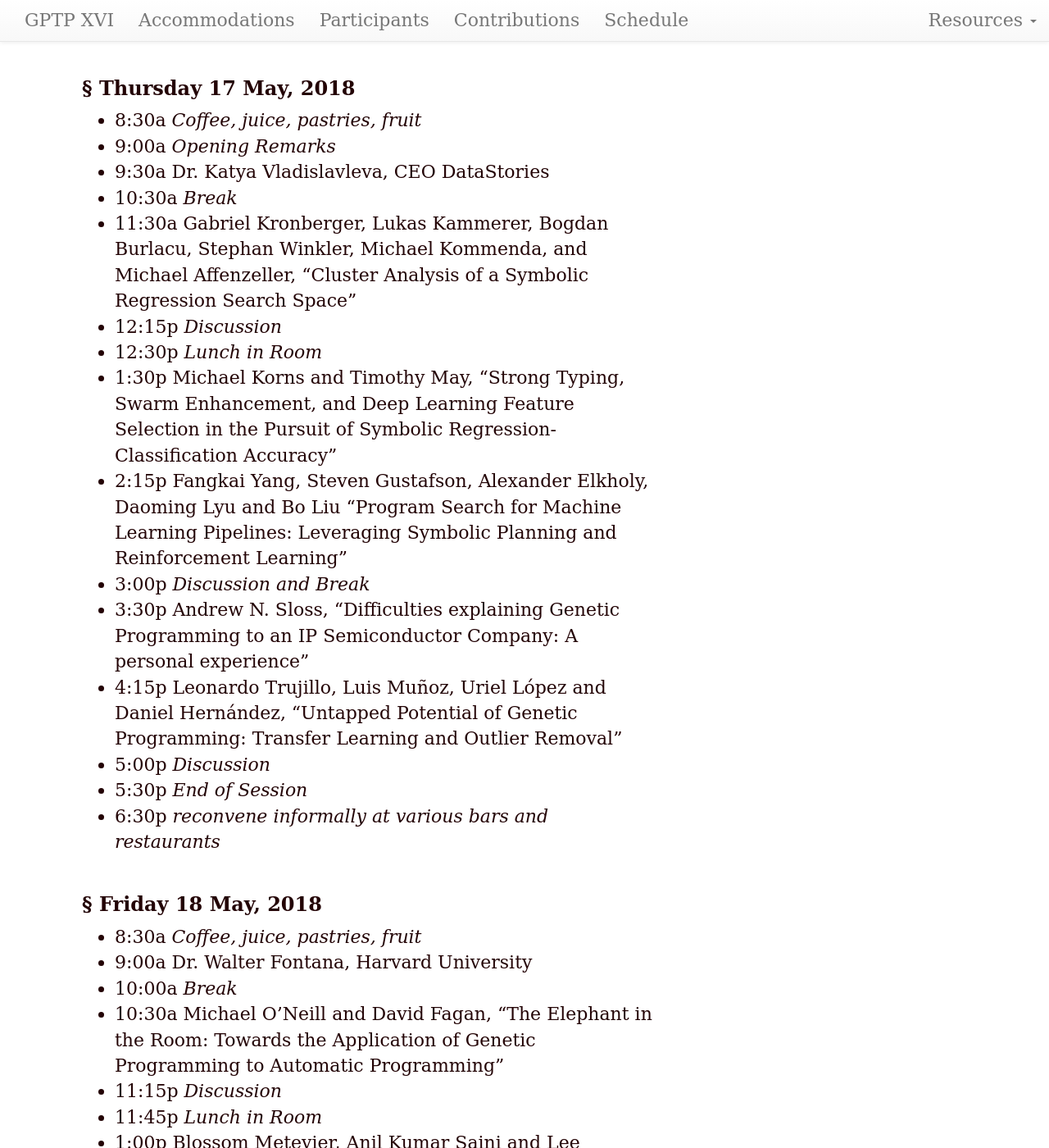
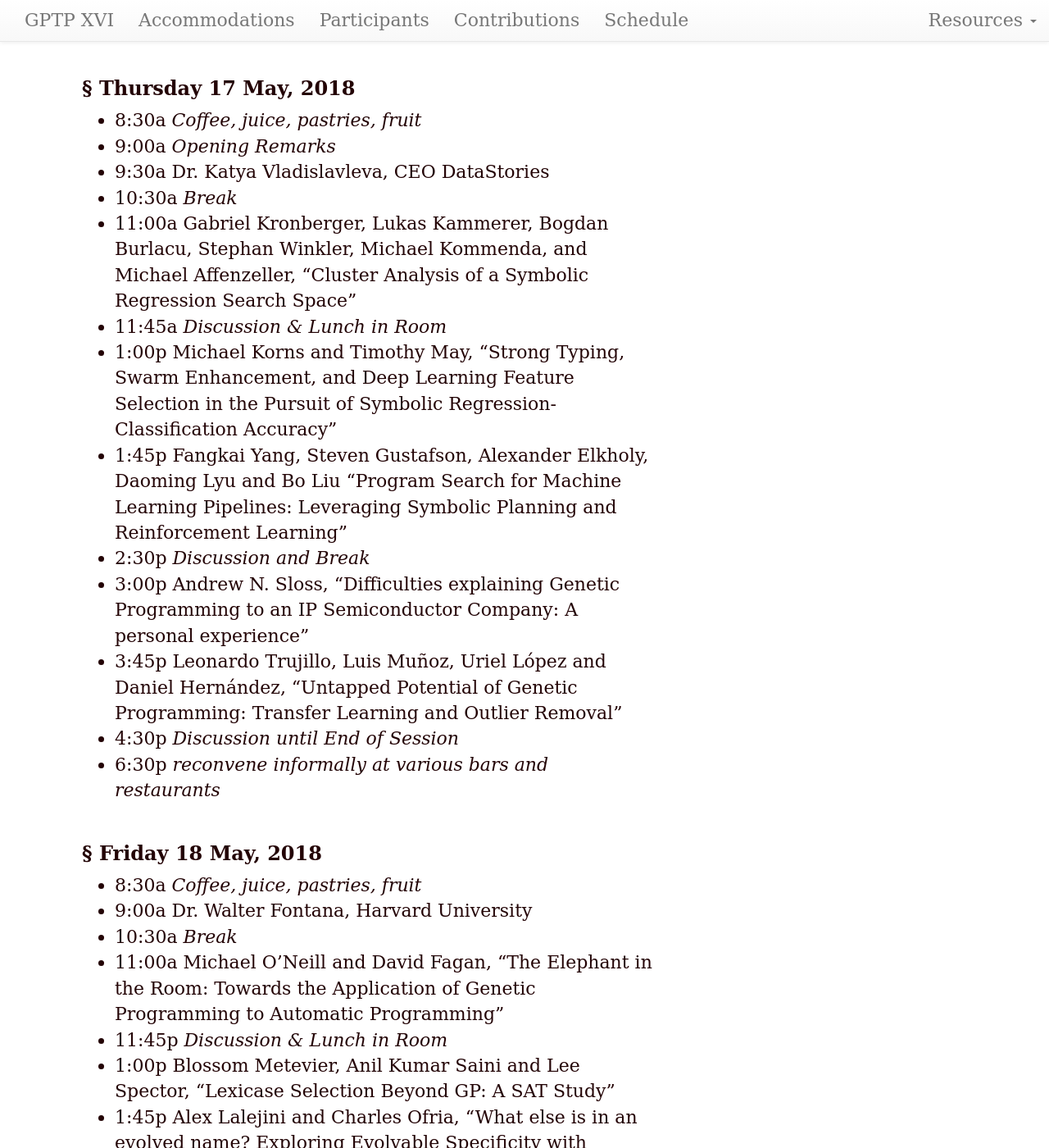
Before and after one commit to GPTP-workshop/gptp-workshop.github.io, a Jekyll site: the page built from schedule.md, in a window 1280 px wide and 1400 px high, scrolled down 228 px. Shown: the whole window at 82% size. Built offline with Jekyll 4.4.1, drawn with Linux system fonts in a browser that asks for light colours; some of the changed text lies outside the part shown.

Commit message:
fixed schedule times

```diff
--- a/schedule.md
+++ b/schedule.md
@@ -12,32 +12,28 @@ dates: "May 17-20, 2018"
 - 9:00a _Opening Remarks_
 - 9:30a Dr. Katya Vladislavleva, CEO DataStories
 - 10:30a _Break_
-- 11:30a Gabriel Kronberger, Lukas Kammerer, Bogdan Burlacu, Stephan Winkler, Michael Kommenda, and Michael Affenzeller, "Cluster Analysis of a Symbolic Regression Search Space"
-- 12:15p _Discussion_
-- 12:30p _Lunch in Room_
-- 1:30p Michael Korns and Timothy May, "Strong Typing, Swarm Enhancement, and Deep Learning Feature Selection in the Pursuit of Symbolic Regression-Classification Accuracy"
-- 2:15p Fangkai Yang, Steven Gustafson, Alexander Elkholy, Daoming Lyu and Bo Liu "Program Search for Machine Learning Pipelines: Leveraging Symbolic Planning and Reinforcement Learning"
-- 3:00p _Discussion and Break_
-- 3:30p Andrew N. Sloss, "Difficulties explaining Genetic Programming to an IP Semiconductor Company: A personal experience"
-- 4:15p Leonardo Trujillo, Luis Muñoz, Uriel López and Daniel Hernández, "Untapped Potential of Genetic Programming: Transfer Learning and Outlier Removal"
-- 5:00p _Discussion_
-- 5:30p _End of Session_
+- 11:00a Gabriel Kronberger, Lukas Kammerer, Bogdan Burlacu, Stephan Winkler, Michael Kommenda, and Michael Affenzeller, "Cluster Analysis of a Symbolic Regression Search Space"
+- 11:45a _Discussion & Lunch in Room_
+- 1:00p Michael Korns and Timothy May, "Strong Typing, Swarm Enhancement, and Deep Learning Feature Selection in the Pursuit of Symbolic Regression-Classification Accuracy"
+- 1:45p Fangkai Yang, Steven Gustafson, Alexander Elkholy, Daoming Lyu and Bo Liu "Program Search for Machine Learning Pipelines: Leveraging Symbolic Planning and Reinforcement Learning"
+- 2:30p _Discussion and Break_
+- 3:00p Andrew N. Sloss, "Difficulties explaining Genetic Programming to an IP Semiconductor Company: A personal experience"
+- 3:45p Leonardo Trujillo, Luis Muñoz, Uriel López and Daniel Hernández, "Untapped Potential of Genetic Programming: Transfer Learning and Outlier Removal"
+- 4:30p _Discussion until End of Session_
 - 6:30p _reconvene informally at various bars and restaurants_
 
 ### Friday 18 May, 2018
 - 8:30a _Coffee, juice, pastries, fruit_
 - 9:00a Dr. Walter Fontana, Harvard University
-- 10:00a _Break_
-- 10:30a Michael O'Neill and David Fagan, "The Elephant in the Room: Towards the Application of Genetic Programming to Automatic Programming"
-- 11:15p _Discussion_
-- 11:45p _Lunch in Room_
+- 10:30a _Break_
+- 11:00a Michael O'Neill and David Fagan, "The Elephant in the Room: Towards the Application of Genetic Programming to Automatic Programming"
+- 11:45p _Discussion & Lunch in Room_
 - 1:00p Blossom Metevier, Anil Kumar Saini and Lee Spector, "Lexicase Selection Beyond GP: A SAT Study"
 - 1:45p Alex Lalejini and Charles Ofria, "What else is in an evolved name? Exploring Evolvable Specificity with SignalGP"
 - 2:30p _Discussion and Break_
 - 3:00p Emily Dolson and Charles Ofria, "Exploring Genetic Programming Systems with MAP-Elites"
-- 4:15p Julian F. Miller, Dennis G. Wilson and Sylvain Cussat-Blanc, "Evolving developmental programs that build neural networks for solving multiple problems"
-- 5:00p _Discussion_
-- 5:30p _End of Session_
+- 3:45p Julian F. Miller, Dennis G. Wilson and Sylvain Cussat-Blanc, "Evolving developmental programs that build neural networks for solving multiple problems"
+- 4:30p _Discussion until End of Session_
 - 6:30p _reconvene informally at various bars and restaurants_
 
 
@@ -46,23 +42,20 @@ dates: "May 17-20, 2018"
 - 9:00a _Opening Remarks_
 - 9:30a Dr. Marco Tomassini, University of Lausanne, "Strategic games: theory and human behavior"
 - 10:30a _Break_
-- 11:30a Bill Tozier, "The Next GPTP Workshop(s)"
-- 12:15p _Discussion_
-- 12:30p _Lunch in Room_
-- 1:30p Arend Hintze and Jory Schloss, "The Evolutionary Buffet Method"
-- 2:15p Stephen Kelly, Robert Smith and Malcolm I. Heywood, "Emergent Policy Discovery for Visual Reinforcement Learning through Tangled Program Graphs: A Tutorial"
-- 3:00p _Discussion and Break_
-- 3:30p Kai Staats, "TBD"
-- 4:15p Tom Schmiedlechner, "TBD"
-- 5:00p _Discussion_
-- 5:30p _End of Session_
+- 11:00a Bill Tozier, "The Next GPTP Workshop(s)"
+- 11:45p _Discussion & Lunch in Room_
+- 1:00p Arend Hintze and Jory Schloss, "The Evolutionary Buffet Method"
+- 1:45p Stephen Kelly, Robert Smith and Malcolm I. Heywood, "Emergent Policy Discovery for Visual Reinforcement Learning through Tangled Program Graphs: A Tutorial"
+- 2:30p _Discussion and Break_
+- 3:00p Kai Staats, "TBD"
+- 3:45p Tom Schmiedlechner, "TBD"
+- 4:30p _Discussion until End of Session_
 - 6:30p _reconvene informally at various bars and restaurants_
 
 ### Sunday 20 May, 2018
 - 8:30a _Coffee, juice, pastries, fruit_
-- 9:00a _Closing Remarks_
-- 9:30a Cliff Bohm, "TBD"
-- 11:00a LIGHTNING TALKS (~15 minutes each)
+- 9:00a Cliff Bohm, "TBD"
+- 9:45a LIGHTNING TALKS (~15 minutes each)
 - 12:30p _Discussion & Lunch in Room_
 - 2:00p *OFFICIAL END OF WORKSHOP*
-- 2:00p _reconvene informally at various bars and restaurants_
+- 3:00p _reconvene informally at various bars and restaurants_
```
